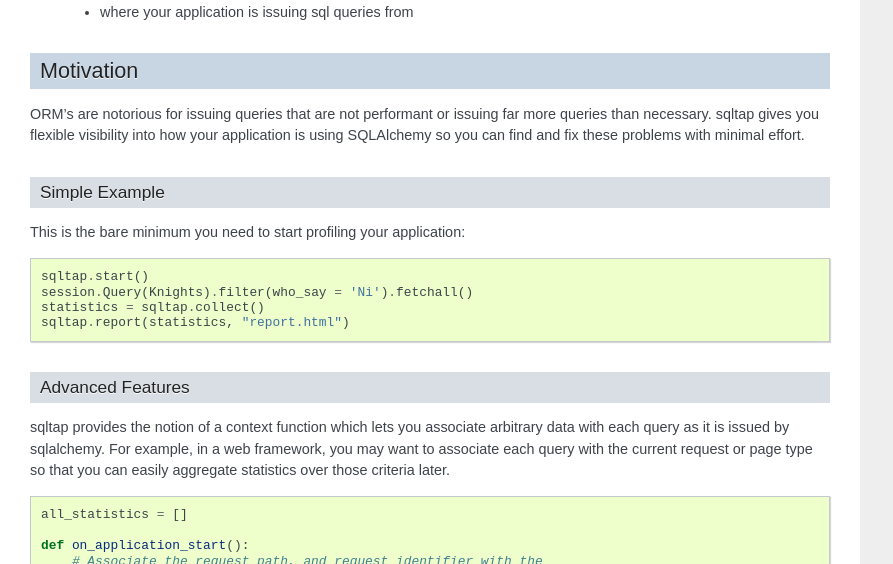
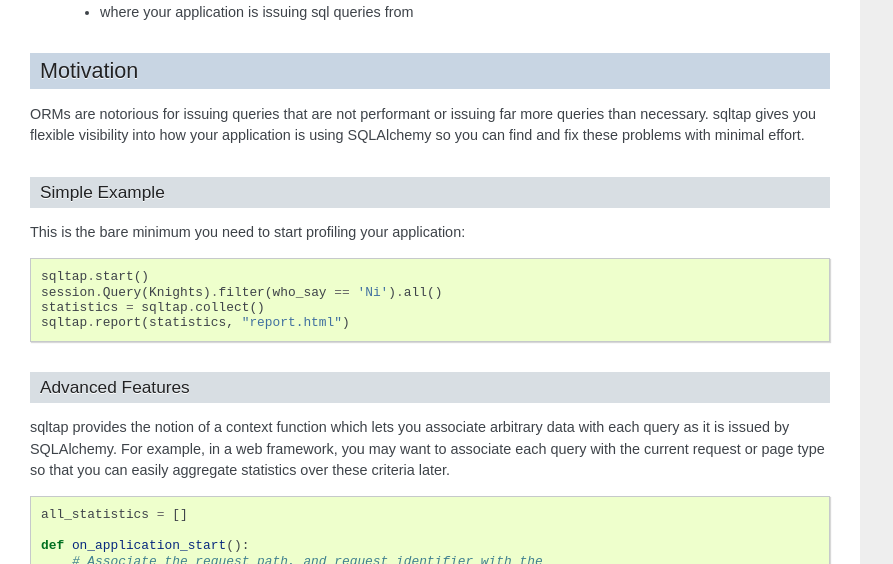
Before and after one commit to inconshreveable/sqltap, a Sphinx documentation site: the page built from doc/source/index.rst, in a window 1280 px wide and 900 px high, scrolled down 661 px. Shown: the part 154-718 px from the top of the window, without its empty margins (0-893 px from the left). Built offline with Sphinx 7.4.7, drawn with Linux system fonts in a browser that asks for light colours; some of the changed text lies outside the part shown.

Commit message:
Minor tweaks from proof reading code and documentation.

```diff
--- a/doc/source/index.rst
+++ b/doc/source/index.rst
@@ -1,7 +1,7 @@
 .. sqltap documentation master file, created by
    sphinx-quickstart on Thu Jun 16 23:52:52 2011.
 
-SQLTap - profiling and introspection for SQLAlchemy applications
+Sqltap - profiling and introspection for SQLAlchemy applications
 ================================================================
 
 
@@ -23,7 +23,7 @@
 
 Motivation
 ----------
-ORM's are notorious for issuing queries that are not performant
+ORMs are notorious for issuing queries that are not performant
 or issuing far more queries than necessary. sqltap gives you flexible
 visibility into how your application is using SQLAlchemy so you can
 find and fix these problems with minimal effort.
@@ -35,7 +35,7 @@
 ::
 
     sqltap.start()
-    session.Query(Knights).filter(who_say = 'Ni').fetchall()
+    session.Query(Knights).filter(who_say == 'Ni').all()
     statistics = sqltap.collect()
     sqltap.report(statistics, "report.html")
 
@@ -43,10 +43,10 @@
 Advanced Features
 ^^^^^^^^^^^^^^^^^
 sqltap provides the notion of a context function which lets you associate
-arbitrary data with each query as it is issued by sqlalchemy. For example,
+arbitrary data with each query as it is issued by SQLAlchemy. For example,
 in a web framework, you may want to associate each query with the current
 request or page type so that you can easily aggregate statistics over
-those criteria later.
+these criteria later.
 
 ::
 
```
Also changed, not shown: 4 other files.
